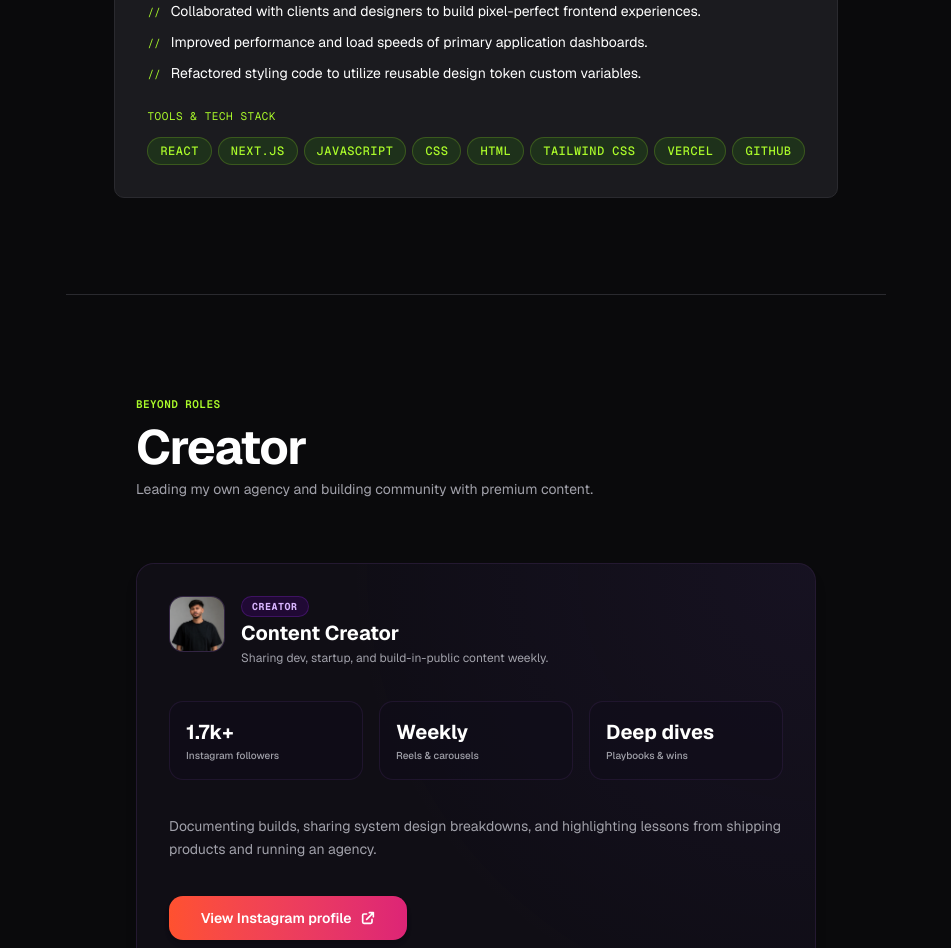
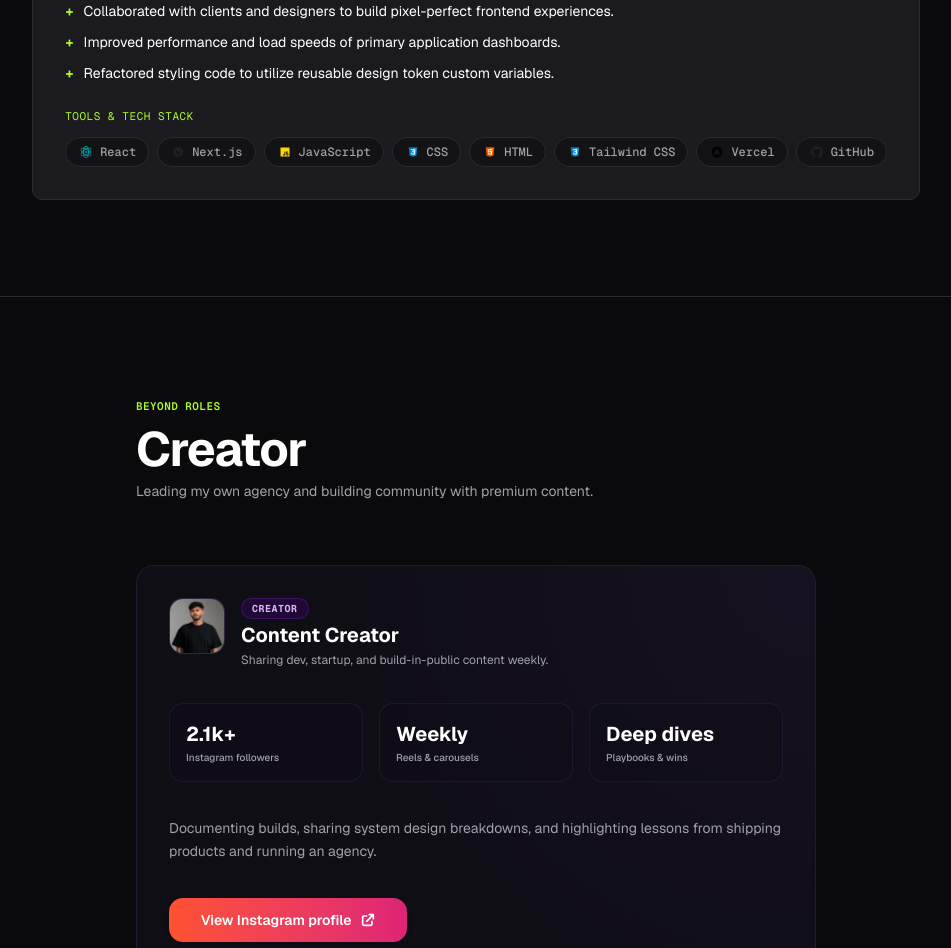
Before and after one commit to SuriyanRavi/Webdev-Suriya-Portfolio, a Next.js app: page / in a window 1280 px wide. Shown: the part 5520-6468 px from the top of the page, without its empty margins (164-1115 px from the left). Built offline with nearby package versions, Linux system fonts and the light colour scheme.

Commit message:
Update Experience section: replace // with +, use dark chip style, and add tech icons

```diff
--- a/src/components/CreatorSection.tsx
+++ b/src/components/CreatorSection.tsx
@@ -65,7 +65,7 @@ export default function CreatorSection() {
             {/* Box 1 */}
             <div className="bg-[#120d1a]/55 border border-[#3b2552]/40 p-3 sm:p-4 rounded-xl flex flex-col gap-1 text-left">
               <span className="font-display text-base sm:text-lg md:text-xl font-bold text-white">
-                1.7k+
+                2.1k+
               </span>
               <span className="text-[9px] sm:text-[10px] text-text-secondary font-medium leading-tight font-sans">
                 Instagram followers
--- a/src/components/ExperienceTimeline.tsx
+++ b/src/components/ExperienceTimeline.tsx
@@ -5,7 +5,27 @@ import { ChevronDown, Calendar, MapPin } from "lucide-react";
 import { motion, AnimatePresence, useReducedMotion } from "framer-motion";
 import { experiences } from "@/content/experience";
 import Card from "./ui/Card";
-import Chip from "./ui/Chip";
+
+const getTechIconPath = (techName: string): string => {
+  const lower = techName.toLowerCase();
+  if (lower.includes("next")) return "/icons/next.js.png";
+  if (lower.includes("react")) return "/icons/react.png";
+  if (lower.includes("typescript") || lower.includes("ts")) return "/icons/typescript.png";
+  if (lower.includes("javascript") || lower.includes("js")) return "/icons/javascript.png";
+  if (lower.includes("html")) return "/icons/html.png";
+  if (lower.includes("css")) return "/icons/css.png";
+  if (lower.includes("github")) return "/icons/github.png";
+  if (lower.includes("git")) return "/icons/git.png";
+  if (lower.includes("node")) return "/icons/node.png";
+  if (lower.includes("supabase")) return "/icons/supabase.png";
+  if (lower.includes("tailwind")) return "/icons/tailwindcss.png";
+  if (lower.includes("postgres") || lower.includes("sql") || lower.includes("plpgsql")) return "/icons/postgres.png";
+  if (lower.includes("vercel")) return "/icons/vercel.png";
+  if (lower.includes("npm")) return "/icons/npm.png";
+  if (lower.includes("figma")) return "/icons/figma.png";
+
+  return `/icons/${lower}.png`;
+};
 
 export default function ExperienceTimeline() {
   const shouldReduceMotion = useReducedMotion();
@@ -122,7 +142,7 @@ export default function ExperienceTimeline() {
                         <ul className="flex flex-col gap-2 list-none pl-0">
                           {exp.highlights.map((highlight, idx) => (
                             <li key={idx} className="text-sm text-text-primary leading-relaxed flex items-start gap-2.5">
-                              <span className="text-accent font-mono text-[11px] mt-1 shrink-0">{"//"}</span>
+                              <span className="text-accent font-bold shrink-0 font-mono">+</span>
                               <span>{highlight}</span>
                             </li>
                           ))}
@@ -134,9 +154,27 @@ export default function ExperienceTimeline() {
                         <h4 className="font-mono text-[11px] uppercase tracking-wider text-accent">
                           Tools &amp; Tech Stack
                         </h4>
-                        <div className="flex flex-wrap gap-1.5">
+                        <div className="flex flex-wrap gap-2">
                           {exp.tech.map((t) => (
-                            <Chip key={t} label={t} variant="accent" />
+                            <span
+                              key={t}
+                              className="inline-flex items-center gap-1.5 rounded-full bg-bg-surface border border-border-subtle font-mono text-xs font-medium text-text-secondary px-3 py-1.5 select-none shrink-0 hover:border-accent/30 hover:text-text-primary transition-colors duration-150"
+                            >
+                              <span className="w-4 h-4 flex items-center justify-center shrink-0 overflow-hidden">
+                                <img
+                                  src={getTechIconPath(t)}
+                                  alt={t}
+                                  className="w-full h-full object-contain p-0.5"
+                                  onError={(e) => {
+                                    e.currentTarget.style.display = "none";
+                                    const fallback = e.currentTarget.parentElement?.querySelector(".fallback-dot");
+                                    if (fallback) fallback.classList.remove("hidden");
+                                  }}
+                                />
+                                <span className="fallback-dot w-1.5 h-1.5 rounded-full bg-accent shrink-0 hidden" />
+                              </span>
+                              <span>{t}</span>
+                            </span>
                           ))}
                         </div>
                       </div>
--- a/src/content/experience.ts
+++ b/src/content/experience.ts
@@ -27,6 +27,6 @@ export const experiences: ExperienceEntry[] = [
       { label: "Performance Increase", value: "35%" },
       { label: "Components Built", value: "10+" }
     ],
-    tech: ["React", "Next.js", "javaScript", "CSS","Html","Tailwind CSS","vercel","Github"],
+    tech: ["React", "Next.js", "JavaScript", "CSS", "HTML", "Tailwind CSS", "Vercel", "GitHub"],
   }
 ];
```
